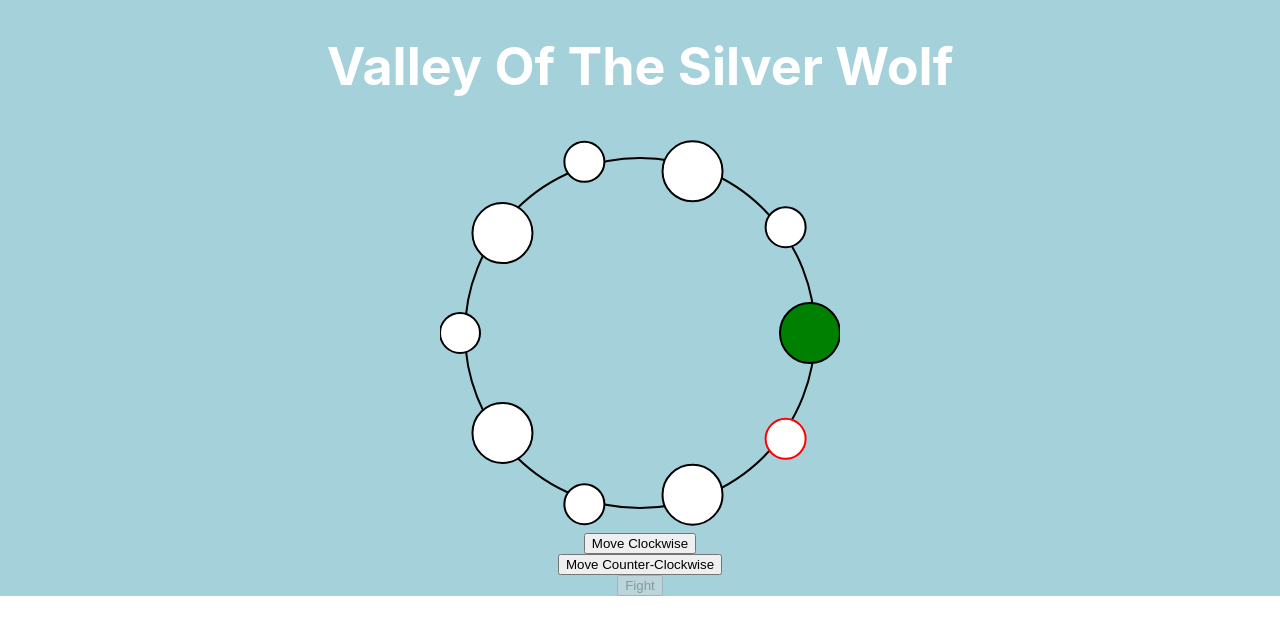
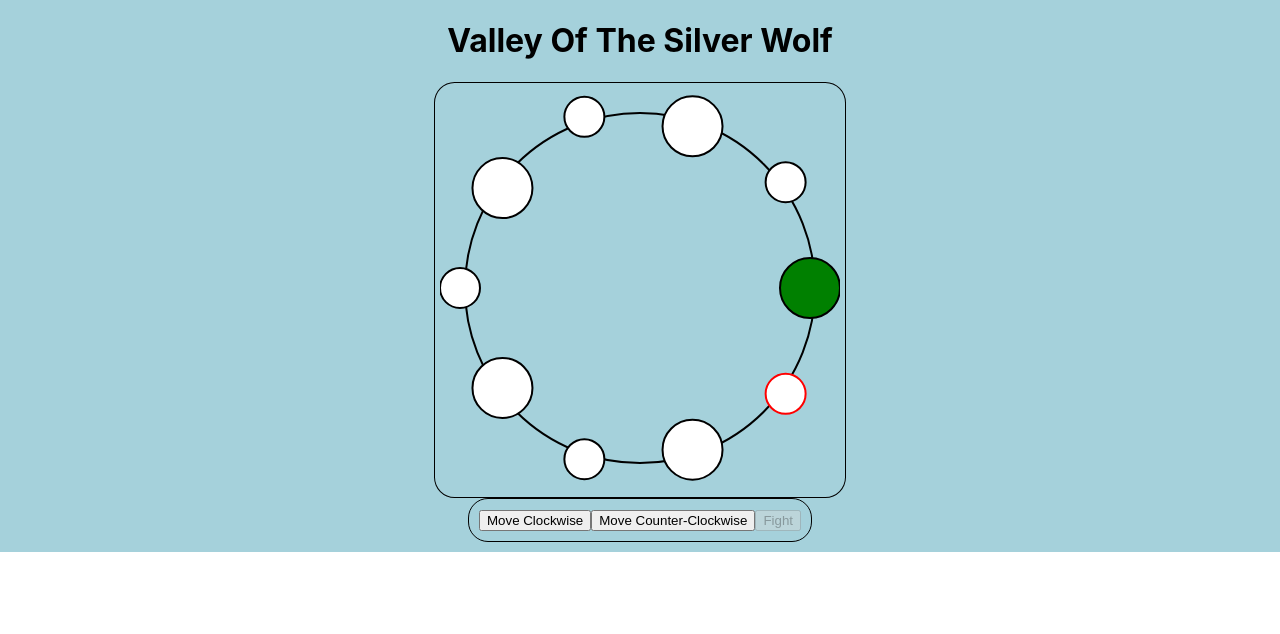
Before and after one commit to jduffey/valley-of-the-silver-wolf, a React (Create React App) app: page / in a window 1280 px wide. Shown: the top 634 px of the page. Built offline with nearby package versions, Linux system fonts and the light colour scheme.

Commit message:
Minor changes

```diff
--- a/src/App.css
+++ b/src/App.css
@@ -1,38 +1,7 @@
-.App {
-  text-align: center;
-}
-
-.App-logo {
-  height: 40vmin;
-  pointer-events: none;
-}
-
-@media (prefers-reduced-motion: no-preference) {
-  .App-logo {
-    animation: App-logo-spin infinite 20s linear;
-  }
-}
-
 .App-header {
   background-color: #A5D1DB;
-  /* min-height: 100vh; */
   display: flex;
   flex-direction: column;
   align-items: center;
   justify-content: center;
-  font-size: calc(10px + 2vmin);
-  color: white;
 }
-
-.App-link {
-  color: #61dafb;
-}
-
-@keyframes App-logo-spin {
-  from {
-    transform: rotate(0deg);
-  }
-  to {
-    transform: rotate(360deg);
-  }
-}
--- a/src/App.js
+++ b/src/App.js
@@ -41,6 +41,12 @@ function App() {
           playerHealth={playerHealth}
           enemyCircleIndex={enemyCircleIndex}
         />
+        <div style={{
+          marginBottom: '10px',
+          border: '1px solid black',
+          borderRadius: '20px',
+          padding: '10px',
+        }}>
           <MoveButton
             text="Move Clockwise"
             onClick={handleClockwiseMovement}
@@ -54,6 +60,7 @@ function App() {
             onClick={handleFightButtonClick}
             isDisabled={isFightButtonDisabled}
           />
+        </div>
       </header>
     </div>
   );
--- a/src/components/WorldMap.jsx
+++ b/src/components/WorldMap.jsx
@@ -40,6 +40,13 @@ const WorldMap = ({
   };
 
   return (
+    <div className="world-map"
+      style={{
+        border: '1px solid black',
+        borderRadius: '5%',
+        padding: '5px',
+      }}
+    >
       <svg width={ringSize} height={ringSize}>
         <circle
           cx={ringSize / 2}
@@ -51,6 +58,7 @@ const WorldMap = ({
         />
         {renderCircles()}
       </svg>
+    </div>
   );
 };
 
```
Lines whose indentation alone changed are shown as unchanged.
